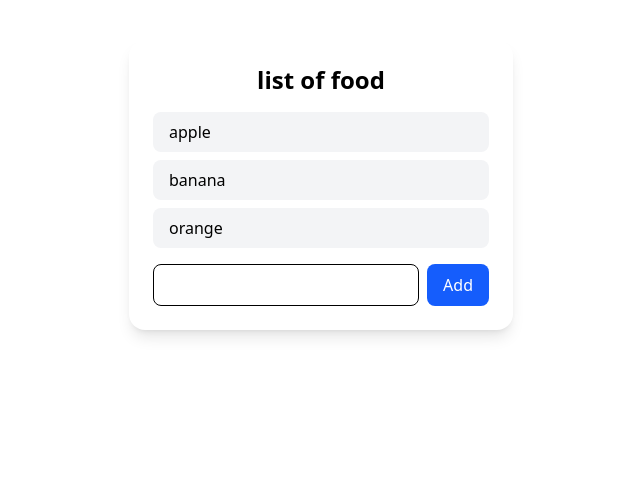
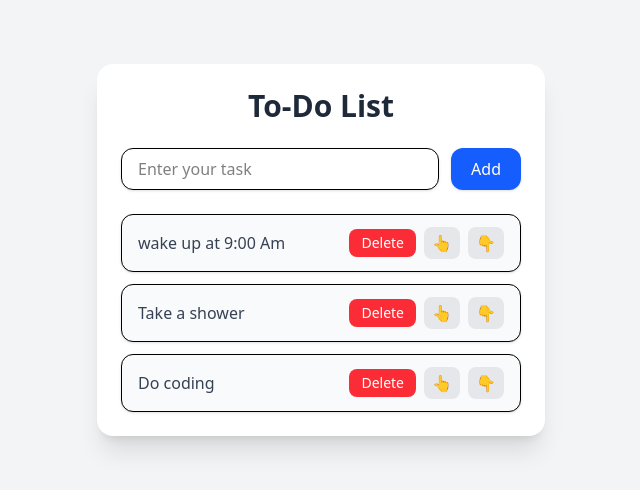
Before and after one commit to mohmedRefat/my-react-app, a React (Vite) app: page / in a window 1280 px wide. Shown: the top 490 px of the page, without its empty margins (319-959 px from the left). Built offline with nearby package versions, Linux system fonts and the light colour scheme.

Commit message:
An extra advanced to list with white sauce

```diff
--- a/src/App.jsx
+++ b/src/App.jsx
@@ -1,9 +1,9 @@
+import Todolist from "./Todolist";
 
-import MyCompo from "./MyCompo";
 function App() {
   return (
     <>
-      <MyCompo />
+      <Todolist/>
     </>
   );
 }
--- a/src/MyCompo.jsx
+++ /dev/null
@@ -1,49 +0,0 @@
-import { useState } from "react";
-
-function MyCompo() {
-  const [food, setFood] = useState(["apple", "banana", "orange"]);
-
-  function handleAddElement() {
-    const newFood = document.getElementById("inp").value;
-    document.getElementById("inp").value = "";
-    setFood((f) => [...f, newFood]);
-  }
-
-  function handleDelete(index) {
-    setFood(food.filter((_, i) => i !== index));
-  }
-
-  return (
-    <div className="max-w-sm mx-auto mt-10 p-6 bg-white rounded-2xl shadow-lg">
-      <h2 className="text-center text-2xl font-semibold mb-4">list of food</h2>
-
-      <ul className="mb-4">
-        {food.map((food, index) => (
-          <li
-            key={index}
-            onClick={() => handleDelete(index)}
-            className="bg-gray-100 mb-2 px-4 py-2 rounded-lg cursor-pointer transition hover:bg-red-100 hover:translate-x-1"
-          >
-            {food}
-          </li>
-        ))}
-      </ul>
-
-      <div className="flex gap-2">
-        <input
-          type="text"
-          id="inp"
-          className="flex-1 px-3 py-2 border rounded-lg outline-none focus:border-blue-500 focus:ring-2 focus:ring-blue-300"
-        />
-        <button
-          onClick={handleAddElement}
-          className="px-4 py-2 bg-blue-600 text-white rounded-lg transition hover:bg-blue-700"
-        >
-          Add
-        </button>
-      </div>
-    </div>
-  );
-}
-
-export default MyCompo;
--- /dev/null
+++ b/src/Todolist.jsx
@@ -0,0 +1,110 @@
+import { useState } from "react";
+
+function Todolist() {
+  const [task, setTask] = useState([
+    "wake up at 9:00 Am",
+    "Take a shower",
+    "Do coding",
+  ]);
+
+  const [newTask, setNewT] = useState("");
+
+  function handleinput(event) {
+    setNewT(event.target.value);
+  }
+  function DeleteElement(i) {
+    const updateTask = task.filter((_, index) => index !== i);
+    setTask(updateTask);
+  }
+  function AddElement() {
+    if (newTask.trim() !== " ") {
+      setTask((t) => [...t, newTask]);
+    }
+  }
+
+  function moveUp(i) {
+    if (i > 0) {
+      const updatedTask = [...task];
+      [updatedTask[i], updatedTask[i - 1]] = [
+        updatedTask[i - 1],
+        updatedTask[i],
+      ];
+
+      setTask(updatedTask);
+    }
+  }
+
+  function moveDown(i) {
+    if (i < task.length - 1) {
+      const updatedTask = [...task];
+      [updatedTask[i], updatedTask[i + 1]] = [
+        updatedTask[i + 1],
+        updatedTask[i],
+      ];
+
+      setTask(updatedTask);
+    }
+  }
+
+  return (
+    <div className="min-h-screen flex justify-center items-start pt-16 bg-gray-100">
+      <div className="w-full max-w-md bg-white p-6 rounded-2xl shadow-xl">
+        <h1 className="text-3xl font-bold text-center mb-6 text-gray-800">
+          To-Do List
+        </h1>
+
+        <div className="flex gap-3 mb-6">
+          <input
+            type="text"
+            placeholder="Enter your task"
+            value={newTask}
+            onChange={handleinput}
+            className="flex-1 px-4 py-2 border rounded-xl shadow-sm outline-none focus:ring-2 focus:ring-blue-400 focus:border-blue-400 transition"
+          />
+          <button
+            onClick={AddElement}
+            className="px-5 py-2 bg-blue-600 text-white rounded-xl shadow hover:bg-blue-700 transition active:scale-95"
+          >
+            Add
+          </button>
+        </div>
+
+        <ol className="space-y-3">
+          {task.map((t, i) => (
+            <li
+              key={i}
+              className="flex items-center justify-between bg-gray-50 px-4 py-3 rounded-xl shadow-sm border hover:shadow-md transition"
+            >
+              <span className="font-medium text-gray-700">{t}</span>
+
+              <div className="flex items-center gap-2">
+                <button
+                  onClick={() => DeleteElement(i)}
+                  className="px-3 py-1 bg-red-500 text-white text-sm rounded-lg hover:bg-red-600 transition"
+                >
+                  Delete
+                </button>
+
+                <button
+                  onClick={() => moveUp(i)}
+                  className="px-2 py-1 bg-gray-200 rounded-lg hover:bg-gray-300 transition"
+                >
+                  👆
+                </button>
+
+                <button
+                  onClick={() => moveDown(i)}
+                  className="px-2 py-1 bg-gray-200 rounded-lg hover:bg-gray-300 transition"
+                >
+                  👇
+                </button>
+              </div>
+            </li>
+          ))}
+        </ol>
+      </div>
+    </div>
+  );
+}
+
+export default Todolist;
```
